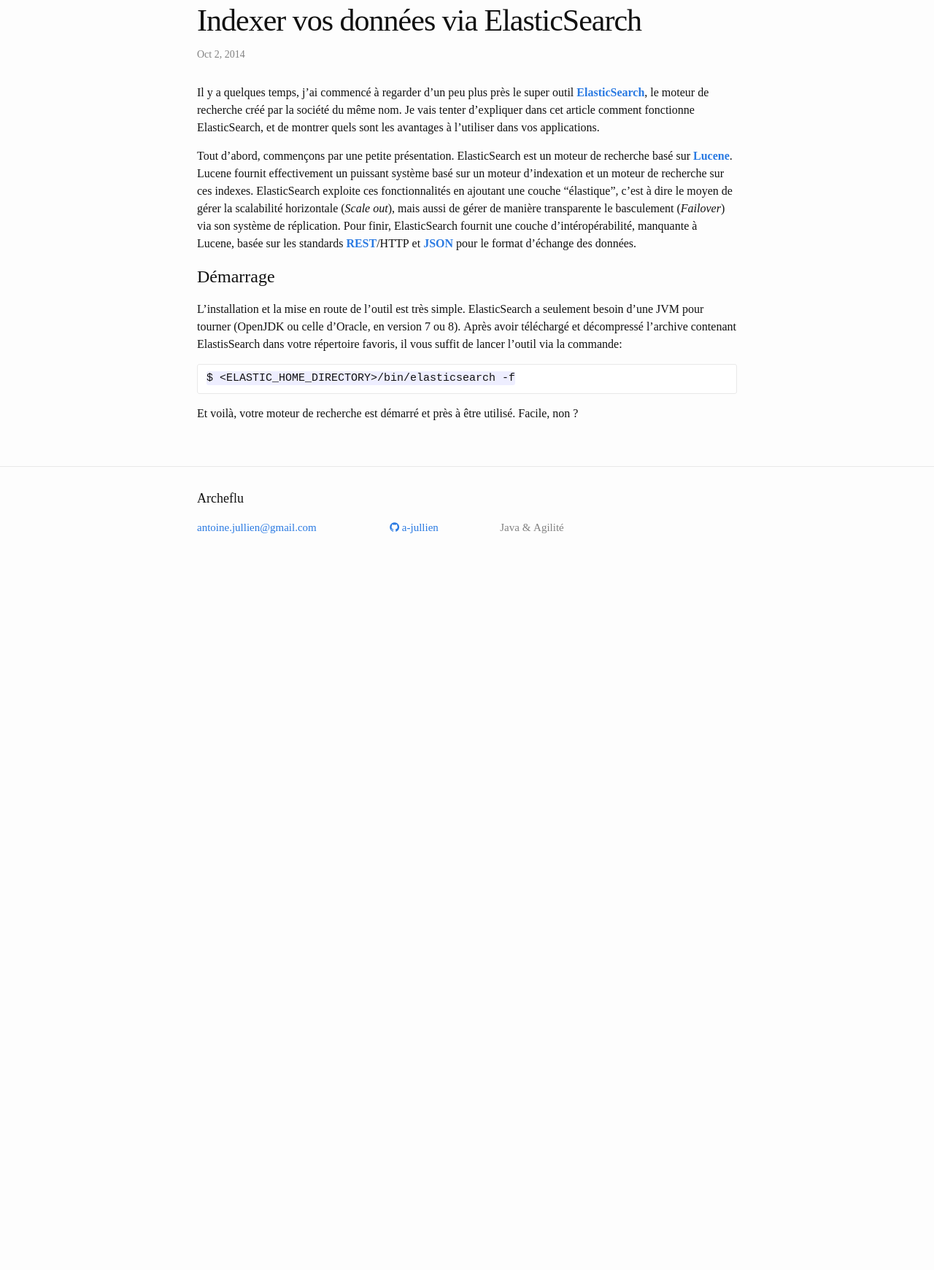
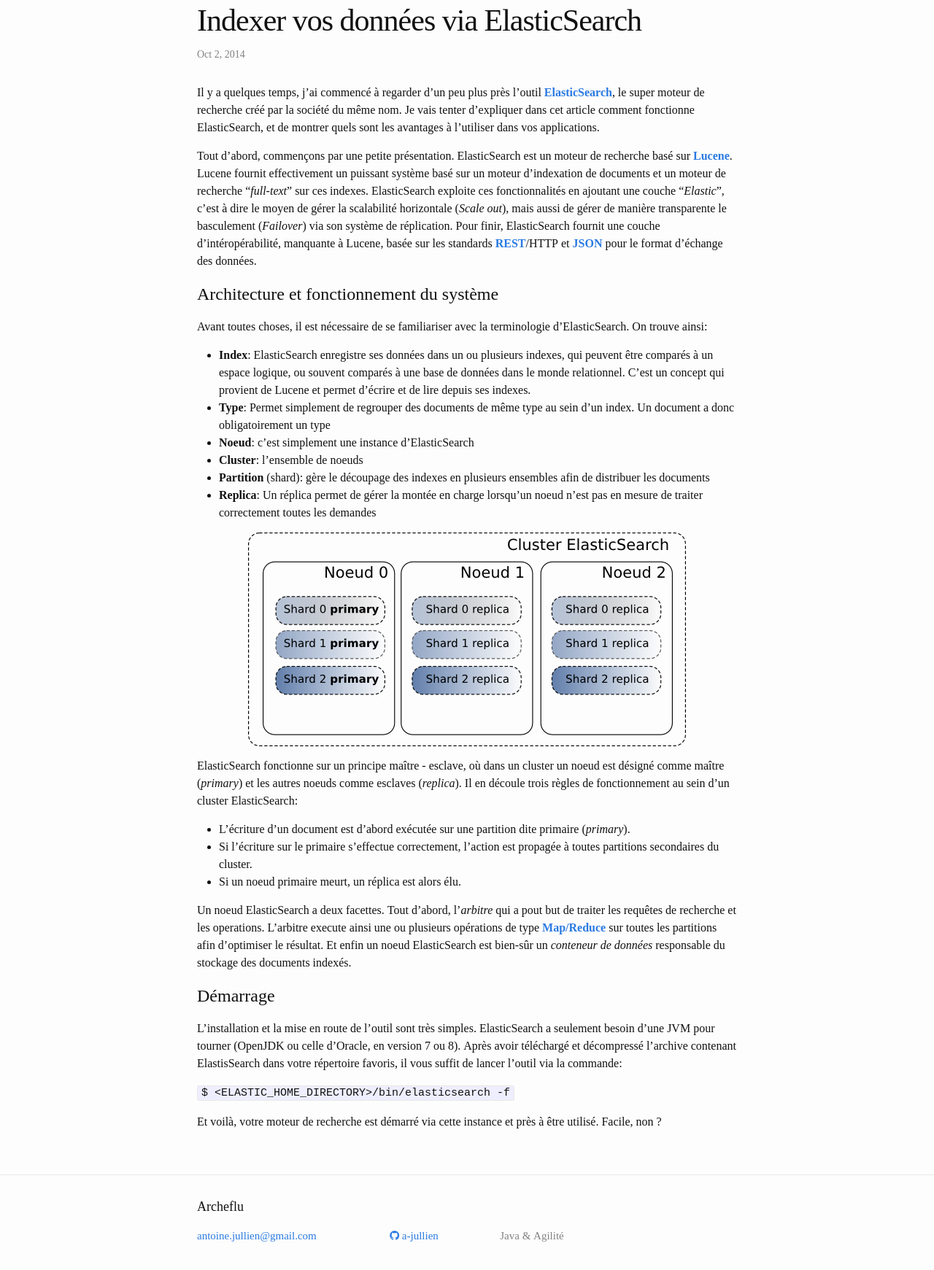
Before and after one commit to a-jullien/a-jullien.github.io, a Jekyll site: the page built from _posts/2014-10-02-indexation-donnees-elastic.md, in a window 1280 px wide, cut to the strip 630-2395 px from the top of the page. Shown: the top 1741 px of the strip at 73% size. Built offline with Jekyll 4.4.1, drawn with Linux system fonts in a browser that asks for light colours; before the commit the page ends 1424 px from its top, so only the background shows below that.

Commit message:
ES post in progress

```diff
--- a/_config.yml
+++ b/_config.yml
@@ -9,3 +9,18 @@
 # Build settings
 markdown: kramdown
 highlighter: pygments
+
+image:
+  source: assets/images/_fullsize
+  output: generated
+  presets:
+    # Proportional preset
+    users:
+      attr:
+        class: user-portrait
+        itemprop: image
+      width: 350
+    # Scaled and cropped preset
+    half:
+      width: 400
+      height: 400
--- /dev/null
+++ b/_plugins/image_tag.rb
@@ -0,0 +1,50 @@
+# Title: Simple Image tag for Jekyll
+# Authors: Brandon Mathis http://brandonmathis.com
+#          Felix Schäfer, Frederic Hemberger
+# Description: Easily output images with optional class names, width, height, title and alt attributes
+#
+# Syntax {% img [class name(s)] [http[s]:/]/path/to/image [width [height]] [title text | "title text" ["alt text"]] %}
+#
+# Examples:
+# {% img /images/ninja.png Ninja Attack! %}
+# {% img left half http://site.com/images/ninja.png Ninja Attack! %}
+# {% img left half http://site.com/images/ninja.png 150 150 "Ninja Attack!" "Ninja in attack posture" %}
+#
+# Output:
+# <img src="/images/ninja.png">
+# <img class="left half" src="http://site.com/images/ninja.png" title="Ninja Attack!" alt="Ninja Attack!">
+# <img class="left half" src="http://site.com/images/ninja.png" width="150" height="150" title="Ninja Attack!" alt="Ninja in attack posture">
+#
+
+module Jekyll
+
+  class ImageTag < Liquid::Tag
+    @img = nil
+
+    def initialize(tag_name, markup, tokens)
+      attributes = ['class', 'src', 'width', 'height', 'title']
+
+      if markup =~ /(?<class>\S.*\s+)?(?<src>(?:https?:\/\/|\/|\S+\/)\S+)(?:\s+(?<width>\d+))?(?:\s+(?<height>\d+))?(?<title>\s+.+)?/i
+        @img = attributes.reduce({}) { |img, attr| img[attr] = $~[attr].strip if $~[attr]; img }
+        if /(?:"|')(?<title>[^"']+)?(?:"|')\s+(?:"|')(?<alt>[^"']+)?(?:"|')/ =~ @img['title']
+          @img['title']  = title
+          @img['alt']    = alt
+        else
+          @img['alt']    = @img['title'].gsub!(/"/, '&#34;') if @img['title']
+        end
+        @img['class'].gsub!(/"/, '') if @img['class']
+      end
+      super
+    end
+
+    def render(context)
+      if @img
+        "<img #{@img.collect {|k,v| "#{k}=\"#{v}\"" if v}.join(" ")}>"
+      else
+        "Error processing input, expected syntax: {% img [class name(s)] [http[s]:/]/path/to/image [width [height]] [title text | \"title text\" [\"alt text\"]] %}"
+      end
+    end
+  end
+end
+
+Liquid::Template.register_tag('img', Jekyll::ImageTag)
--- a/_posts/2014-10-02-indexation-donnees-elastic.md
+++ b/_posts/2014-10-02-indexation-donnees-elastic.md
@@ -5,23 +5,52 @@
 tags: [elasticsearch, nosql]
 categories: jekyll update
 ---
-Il y a quelques temps, j'ai commencé à regarder d'un peu plus près le super outil
-[**ElasticSearch**](http://www.elasticsearch.org/), le moteur de recherche créé par la société du même nom.
+Il y a quelques temps, j'ai commencé à regarder d'un peu plus près l'outil
+[**ElasticSearch**](http://www.elasticsearch.org/), le super moteur de recherche créé par la société du même nom.
 Je vais tenter d'expliquer dans cet article comment fonctionne ElasticSearch, et de montrer quels sont les avantages
 à l'utiliser dans vos applications.
 
 Tout d'abord, commençons par une petite présentation. ElasticSearch est un moteur de recherche basé sur [**Lucene**](http://lucene.apache.org/).
-Lucene fournit effectivement un puissant système basé sur un moteur d'indexation et un moteur de recherche sur ces indexes.
-ElasticSearch exploite ces fonctionnalités en ajoutant une couche "élastique", c'est à dire le moyen de gérer la scalabilité horizontale (*Scale out*),
+Lucene fournit effectivement un puissant système basé sur un moteur d'indexation de documents et un moteur de recherche "*full-text*" sur ces indexes.
+ElasticSearch exploite ces fonctionnalités en ajoutant une couche "*Elastic*", c'est à dire le moyen de gérer la scalabilité horizontale (*Scale out*),
 mais aussi de gérer de manière transparente le basculement (*Failover*) via son système de réplication. Pour finir,
 ElasticSearch fournit une couche d'intéropérabilité, manquante à Lucene, basée sur les standards
 [**REST**](http://fr.wikipedia.org/wiki/Representational_State_Transfer)/HTTP et [**JSON**](http://json.org/) pour le format d'échange des données.
 
+#Architecture et fonctionnement du système
+Avant toutes choses, il est nécessaire de se familiariser avec la terminologie d'ElasticSearch. On trouve ainsi:
+
+* **Index**: ElasticSearch enregistre ses données dans un ou plusieurs indexes, qui peuvent être comparés à un espace logique,
+ou souvent comparés à une base de données dans le monde relationnel. C'est un concept qui provient de Lucene et permet
+d'écrire et de lire depuis ses indexes.
+* **Type**: Permet simplement de regrouper des documents de même type au sein d'un index. Un document a donc obligatoirement un type
+* **Noeud**: c'est simplement une instance d'ElasticSearch
+* **Cluster**: l'ensemble de noeuds
+* **Partition** (shard): gère le découpage des indexes en plusieurs ensembles afin de distribuer les documents
+* **Replica**: Un réplica permet de gérer la montée en charge lorsqu'un noeud n'est pas en mesure de traiter correctement
+toutes les demandes
+
+{% img centeredImage /images/ES_Architecture.png width height 'Architecture Elastic Search' 'Architecture Elastic Search' %}
+
+ElasticSearch fonctionne sur un principe maître - esclave, où dans un cluster un noeud est désigné comme maître (*primary*)
+et les autres noeuds comme esclaves (*replica*).
+Il en découle trois règles de fonctionnement au sein d'un cluster ElasticSearch:
+
+* L'écriture d'un document est d'abord exécutée sur une partition dite primaire (*primary*).
+* Si l'écriture sur le primaire s'effectue correctement, l'action est propagée à toutes partitions secondaires du cluster.
+* Si un noeud primaire meurt, un réplica est alors élu.
+
+Un noeud ElasticSearch a deux facettes. Tout d'abord, l'*arbitre* qui a pout but de traiter les requêtes de recherche
+et les operations. L'arbitre execute ainsi une ou plusieurs opérations de type [**Map/Reduce**](http://fr.wikipedia.org/wiki/MapReduce)
+sur toutes les partitions afin d'optimiser le résultat.
+Et enfin un noeud ElasticSearch est bien-sûr un *conteneur de données* responsable du stockage des documents indexés.
+
 #Démarrage
-L'installation et la mise en route de l'outil est très simple. ElasticSearch a seulement besoin d'une JVM pour tourner
+
+L'installation et la mise en route de l'outil sont très simples. ElasticSearch a seulement besoin d'une JVM pour tourner
 (OpenJDK ou celle d'Oracle, en version 7 ou 8). Après avoir téléchargé et décompressé l'archive contenant ElastisSearch dans votre répertoire
 favoris, il vous suffit de lancer l'outil via la commande:
 
-    $ <ELASTIC_HOME_DIRECTORY>/bin/elasticsearch -f
+``$ <ELASTIC_HOME_DIRECTORY>/bin/elasticsearch -f``
 
-Et voilà, votre moteur de recherche est démarré et près à être utilisé. Facile, non ?
+Et voilà, votre moteur de recherche est démarré via cette instance et près à être utilisé. Facile, non ?
--- a/css/style.css
+++ b/css/style.css
@@ -55,6 +55,13 @@
     background-color: transparent;
 }
 
+.centeredImage {
+    display: block;
+    margin-left: auto;
+    margin-right: auto;
+    max-width: 100%;
+    height: auto;
+}
 
 
 /* Banner */
```
Also changed, not shown: images/ES_Architecture.png (added), images/ES_Architecture.svg (added).
